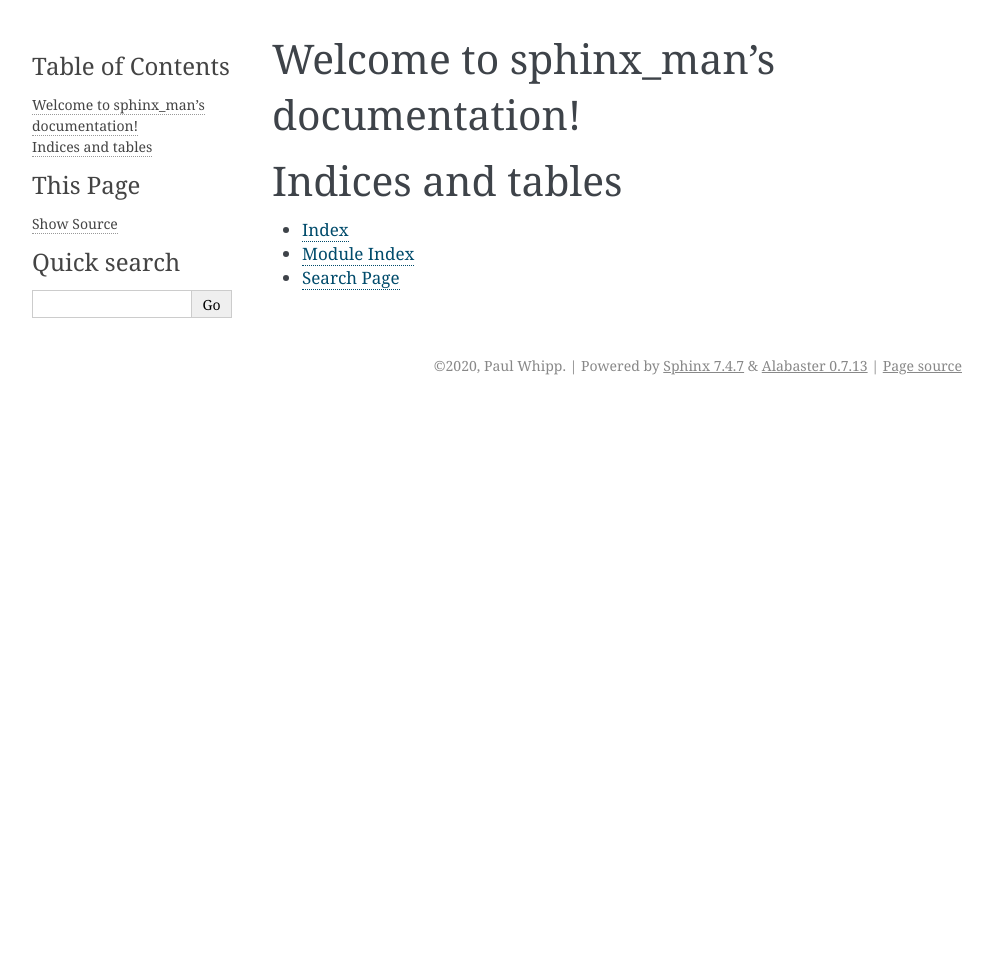
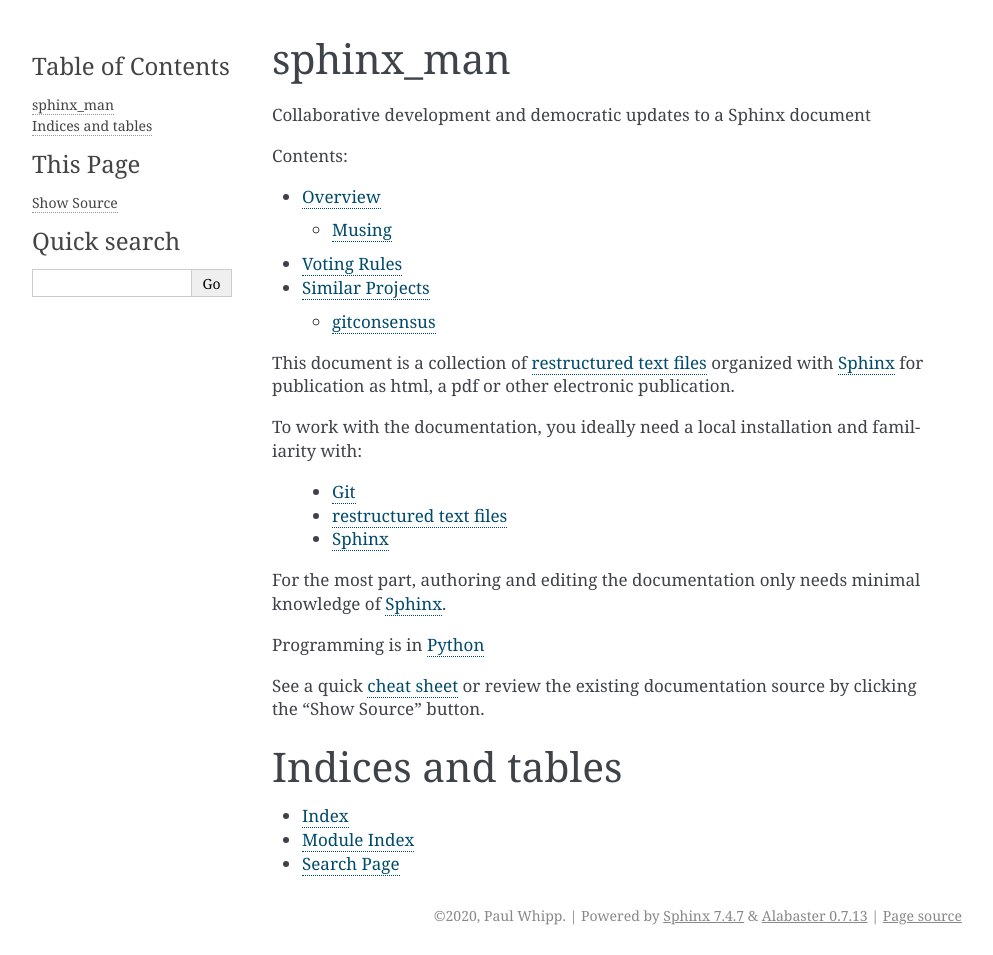
Before and after one commit to pwhipp/sphinx_man, a Sphinx documentation site: the page built from doc/index.rst, in a window 1280 px wide. Shown: the whole page, without its empty margins (148-1141 px from the left). Built offline with Sphinx 7.4.7, drawn with Linux system fonts in a browser that asks for light colours; before the commit the page ends 900 px from its top, so only the background shows below that.

Commit message:
Add similar projects and voting rules

```diff
--- a/doc/index.rst
+++ b/doc/index.rst
@@ -1,16 +1,39 @@
-.. sphinx_man documentation master file, created by
-   sphinx-quickstart on Tue Nov 24 06:48:30 2020.
-   You can adapt this file completely to your liking, but it should at least
-   contain the root `toctree` directive.
+sphinx_man
+==========
 
-Welcome to sphinx_man's documentation!
-======================================
+Collaborative development and democratic updates to a Sphinx document
 
 .. toctree::
    :maxdepth: 2
    :caption: Contents:
 
+   overview
+   voting_rules
+   similar_projects
 
+
+This document is a collection of `restructured text files`_ organized with `Sphinx`_ for publication as html, a pdf or other electronic publication.
+
+To work with the documentation, you ideally need a local installation and familiarity with:
+
+ - `Git`_
+ - `restructured text files`_
+ - `Sphinx`_
+
+
+For the most part, authoring and editing the documentation only needs minimal knowledge of `Sphinx`_.
+
+Programming is in `Python`_
+
+See a quick `cheat sheet
+<http://openalea.gforge.inria.fr/doc/openalea/doc/_build/html/source/sphinx/rest_syntax.html>`_ or review the existing
+documentation source by clicking the "Show Source" button.
+
+
+.. _Sphinx: http://sphinx-doc.org/
+.. _Git: https://try.github.io/levels/1/challenges/1
+.. _restructured text files: http://docutils.sourceforge.net/docs/user/rst/quickstart.html
+.. _Python: https://docs.python.org/3/contents.html
 
 Indices and tables
 ==================
```
Also changed, not shown: doc/overview.rst (added, +22 -0 lines), doc/similar_projects.rst (added, +7 -0 lines), doc/voting_rules.rst (added, +13 -0 lines), 1 other file.
